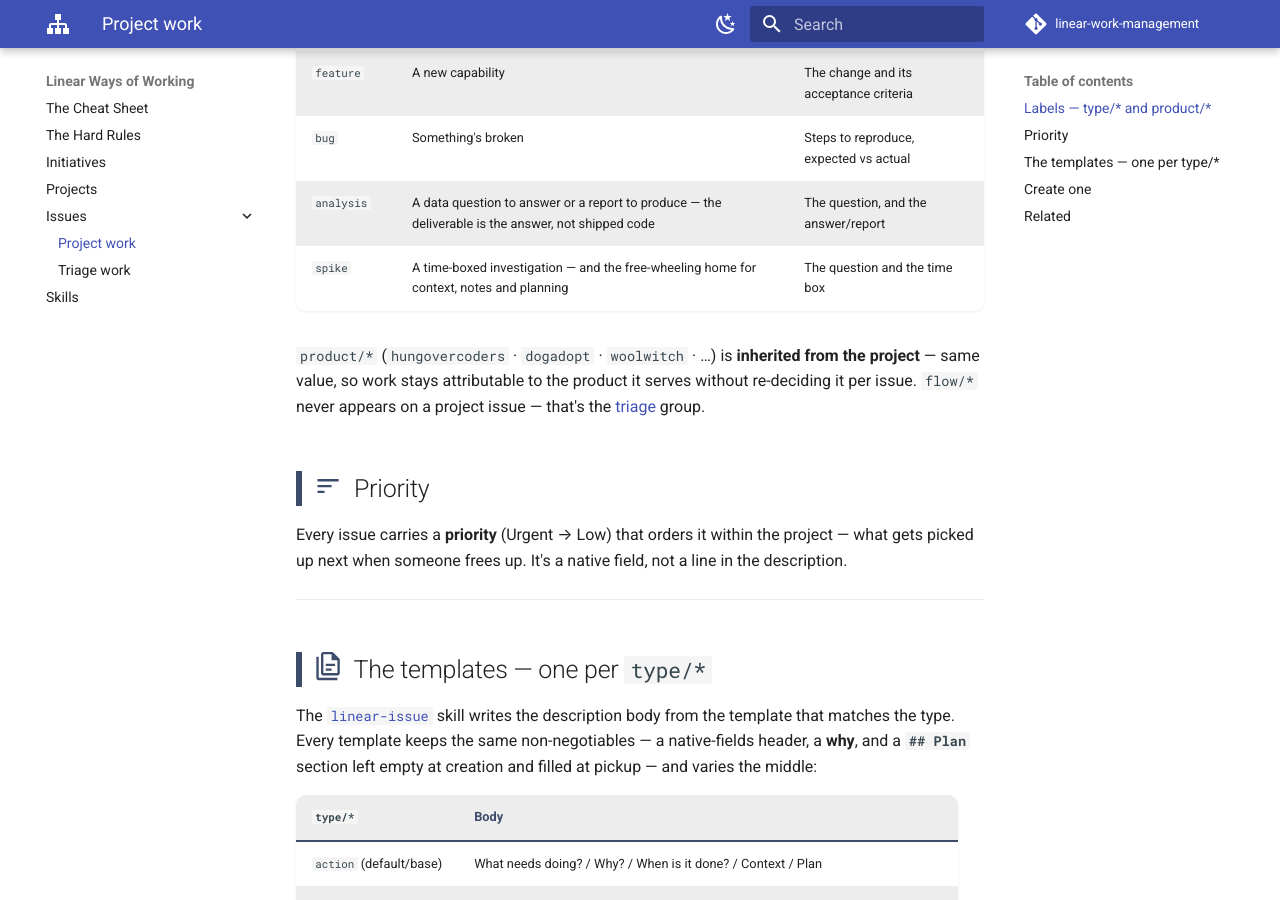
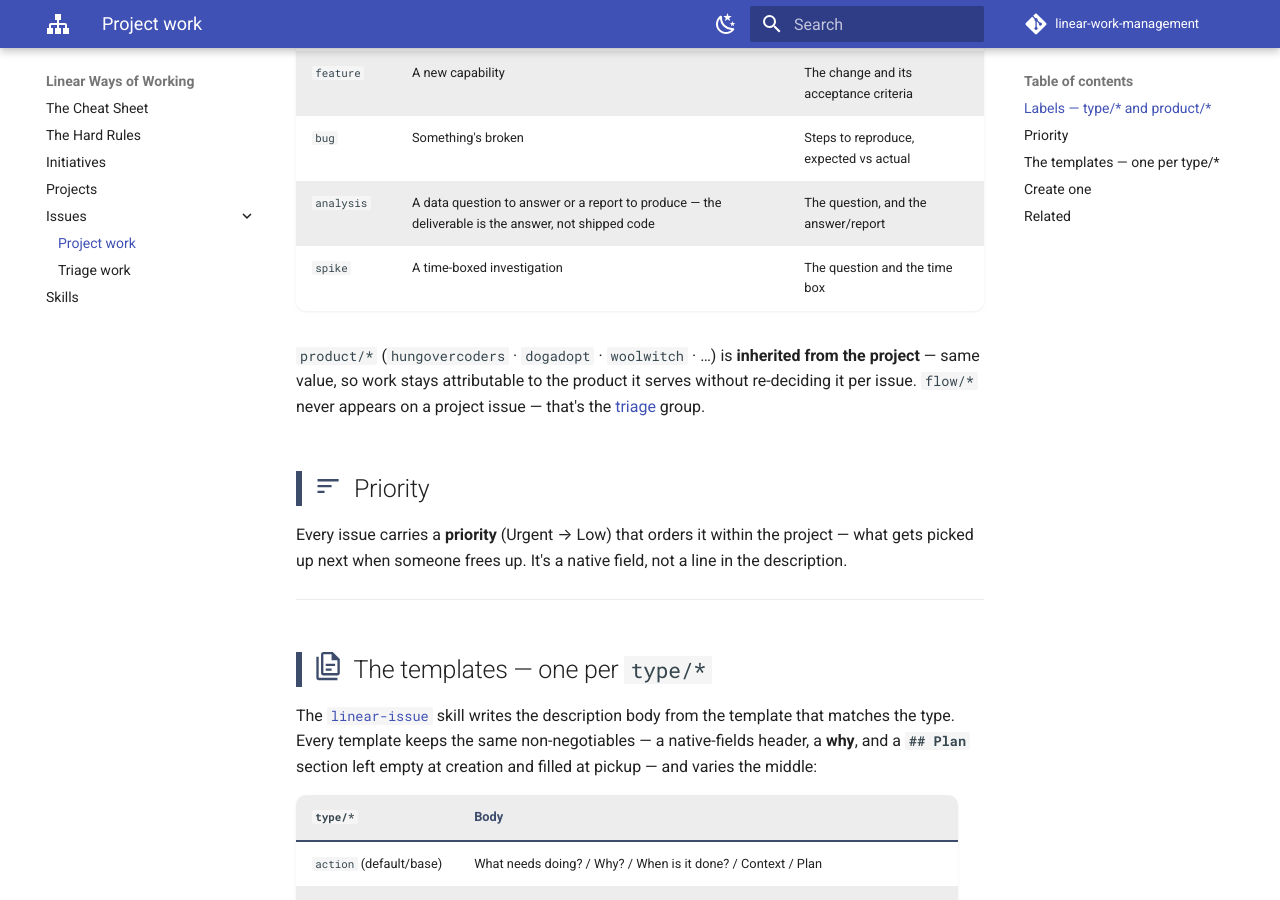
Before and after one commit to hungovercoders/linear-work-management, an MkDocs documentation site: the page built from docs/issues/project-work.md, in a window 1280 px wide and 900 px high, scrolled down 800 px. Built offline with MkDocs 1.6.1 and Material for MkDocs 9.7.7, drawn with Linux system fonts in a browser that asks for light colours; comment, search, counter and statistics services are not loaded.

Commit message:
docs(issues): drop free-wheeling framing from the spike type row
Co-authored-by: Claude Opus 4.8 (1M context) <noreply@anthropic.com>

```diff
--- a/docs/issues/project-work.md
+++ b/docs/issues/project-work.md
@@ -26,7 +26,7 @@ project unchanged. **`action` is the default** — reach for `feature`, `bug`, `
 | `feature` | A new capability | The change and its acceptance criteria |
 | `bug` | Something's broken | Steps to reproduce, expected vs actual |
 | `analysis` | A data question to answer or a report to produce — the deliverable is the answer, not shipped code | The question, and the answer/report |
-| `spike` | A time-boxed investigation — and the free-wheeling home for context, notes and planning | The question and the time box |
+| `spike` | A time-boxed investigation | The question and the time box |
 
 `product/*` (`hungovercoders` · `dogadopt` · `woolwitch` · …) is **inherited from the project** —
 same value, so work stays attributable to the product it serves without re-deciding it per
```
